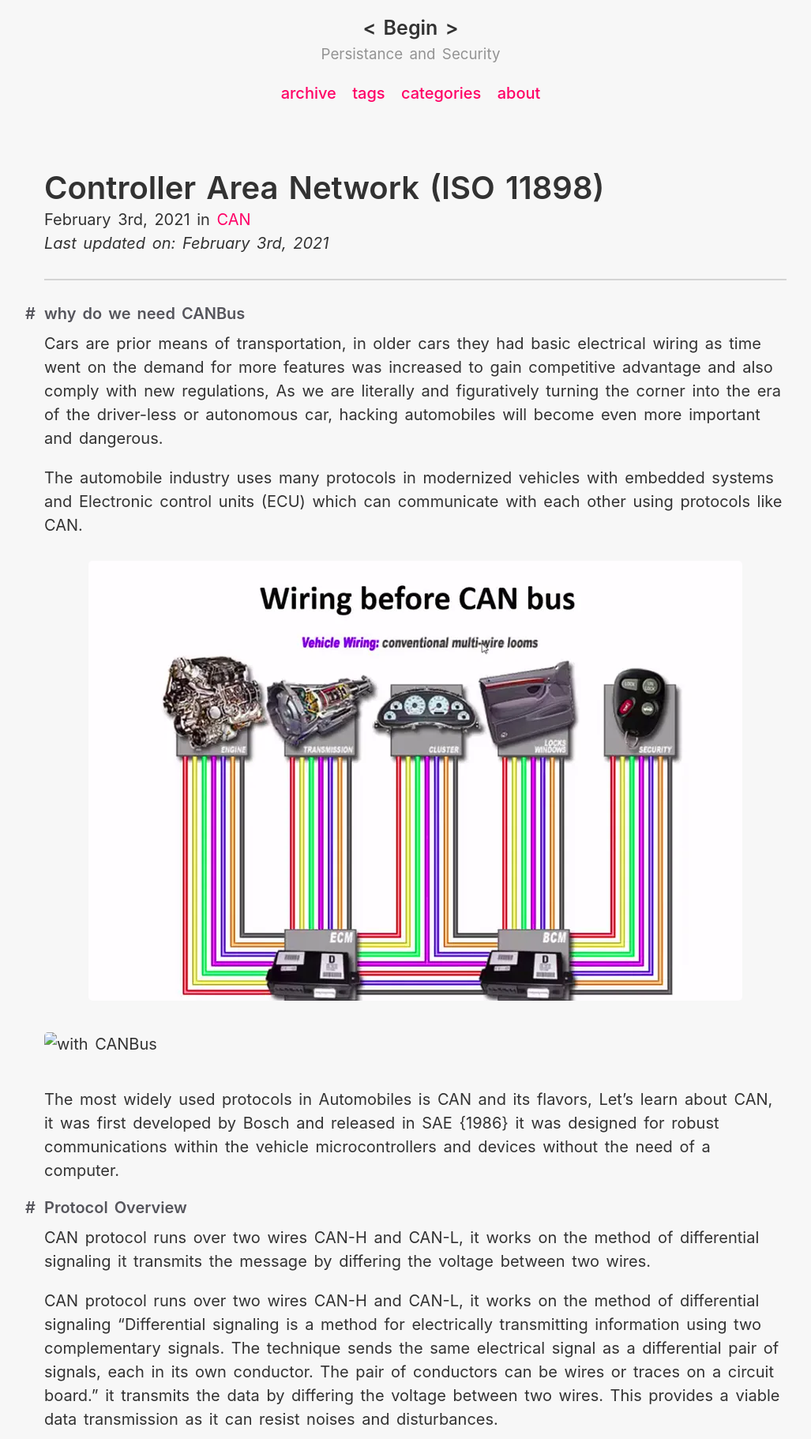
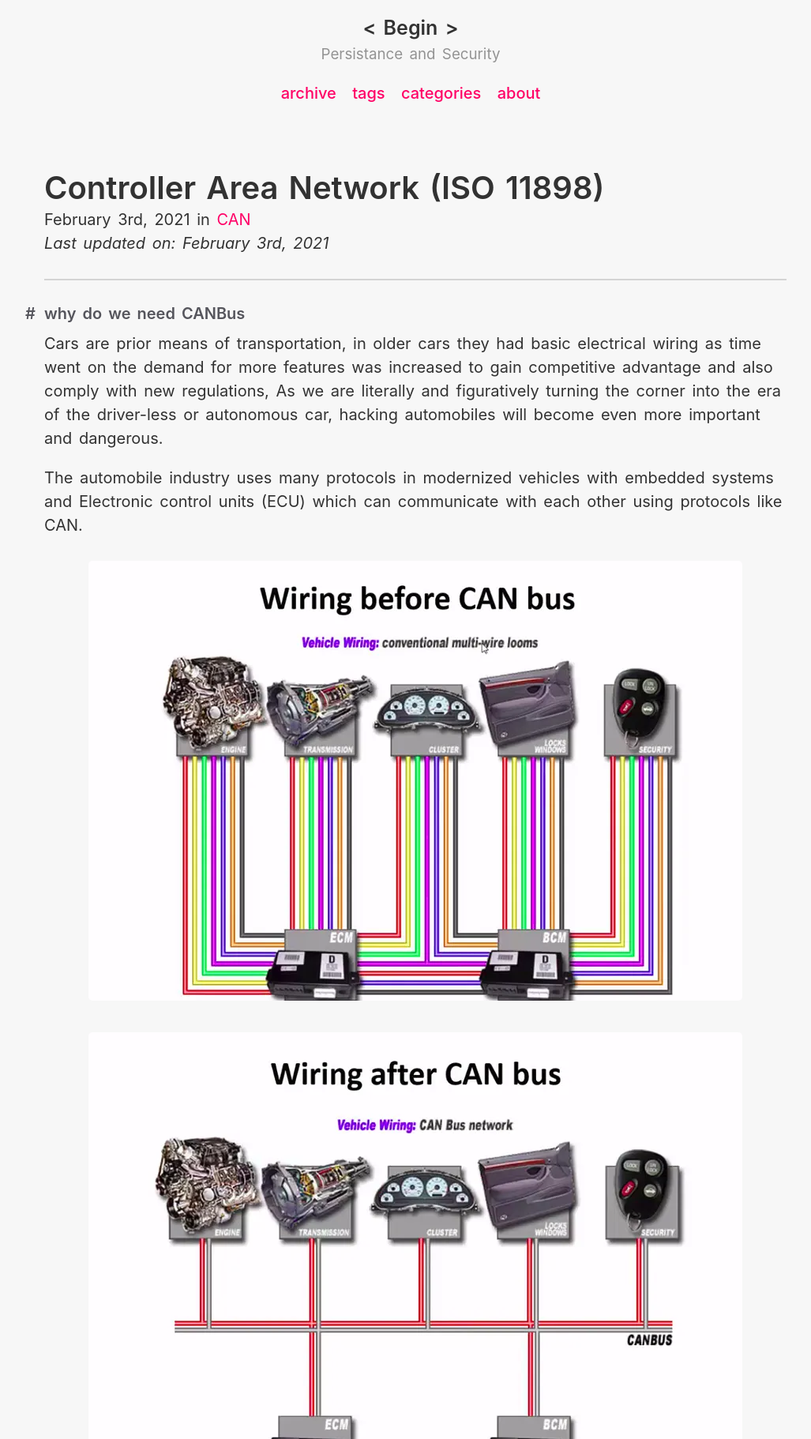
Before and after one commit to KartheekLade/kartheeklade.github.io, a Jekyll site: the page built from _posts/2021-02-03-CANBus-Introduction.md, in a window 1280 px wide. Shown: the top 1822 px of the page at 79% size, without its empty margins (114-1141 px from the left). Built offline with Jekyll 4.4.1, drawn with Linux system fonts in a browser that asks for light colours; some web fonts are replaced; grey boxes are pictures that could not be loaded.

Commit message:
image update

```diff
--- a/_posts/2021-02-03-CANBus-Introduction.md
+++ b/_posts/2021-02-03-CANBus-Introduction.md
@@ -18,7 +18,7 @@ The automobile industry uses many protocols in modernized vehicles with embedded
 </figure>
 
 <figure>
-  <img src="assets/img/blogs/2021_02_03/after_can_bus.jpg"
+  <img src="/assets/img/blogs/2021_02_03/after_can_bus.jpg"
   alt="with CANBus">
 </figure>
 
```
